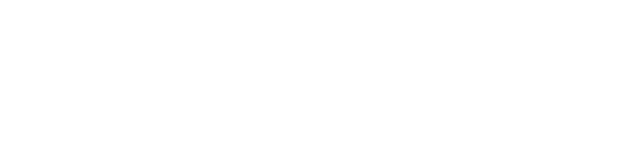
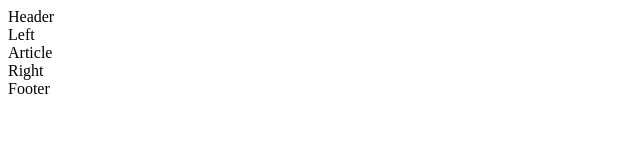
Before and after one commit to JAGeorge54/Holy_Grail, a plain HTML site: page index.html in a window 1280 px wide. Shown: the whole page, without its empty margins (0-640 px from the left). Drawn offline with Linux system fonts and the light colour scheme.

Commit message:
added to div grid

```diff
--- a/index.html
+++ b/index.html
@@ -8,10 +8,11 @@
 </head>
 <body>
     <div class="grid">
-        <header></header>
-        <aside></aside>
-        <aside></aside>
-        <footer></footer>
+        <header>Header</header>
+        <aside>Left</aside>
+        <article>Article</article>
+        <aside>Right</aside>
+        <footer>Footer</footer>
     </div>
 </body>
 </html>
```
